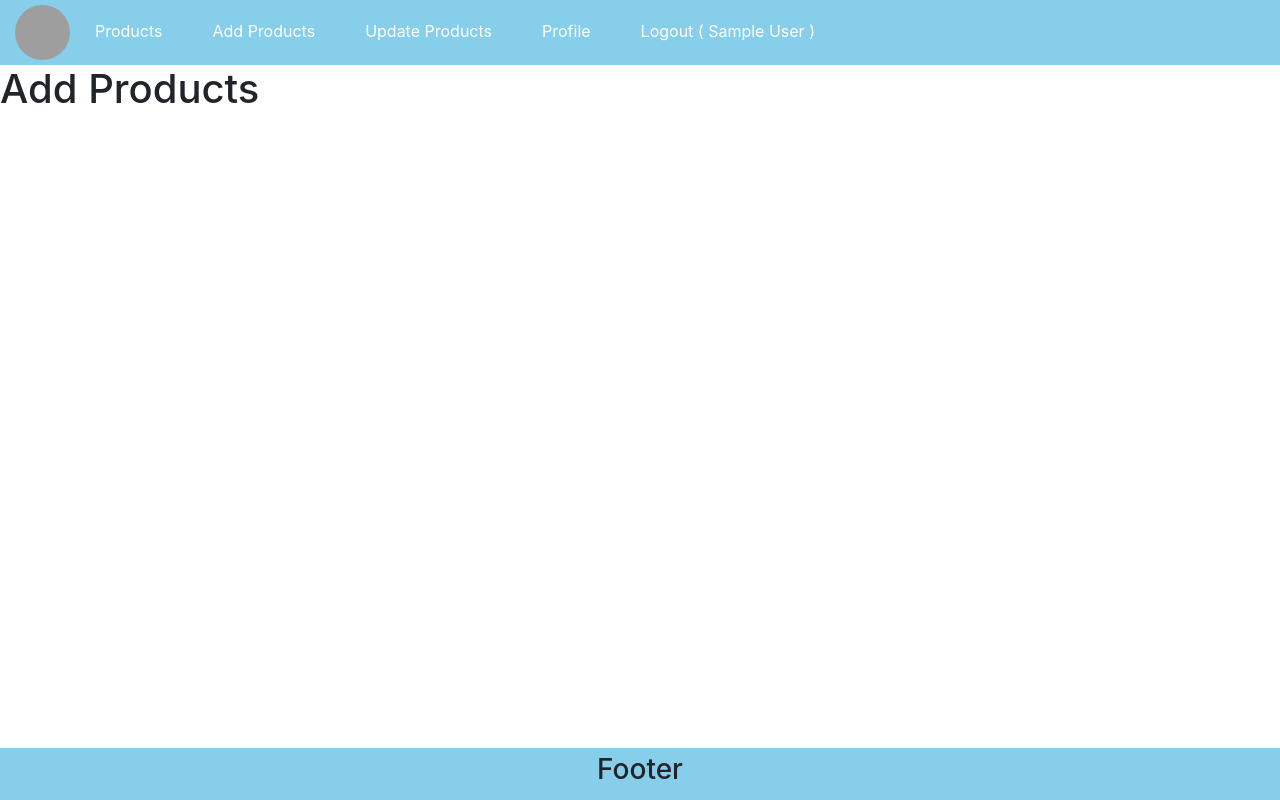
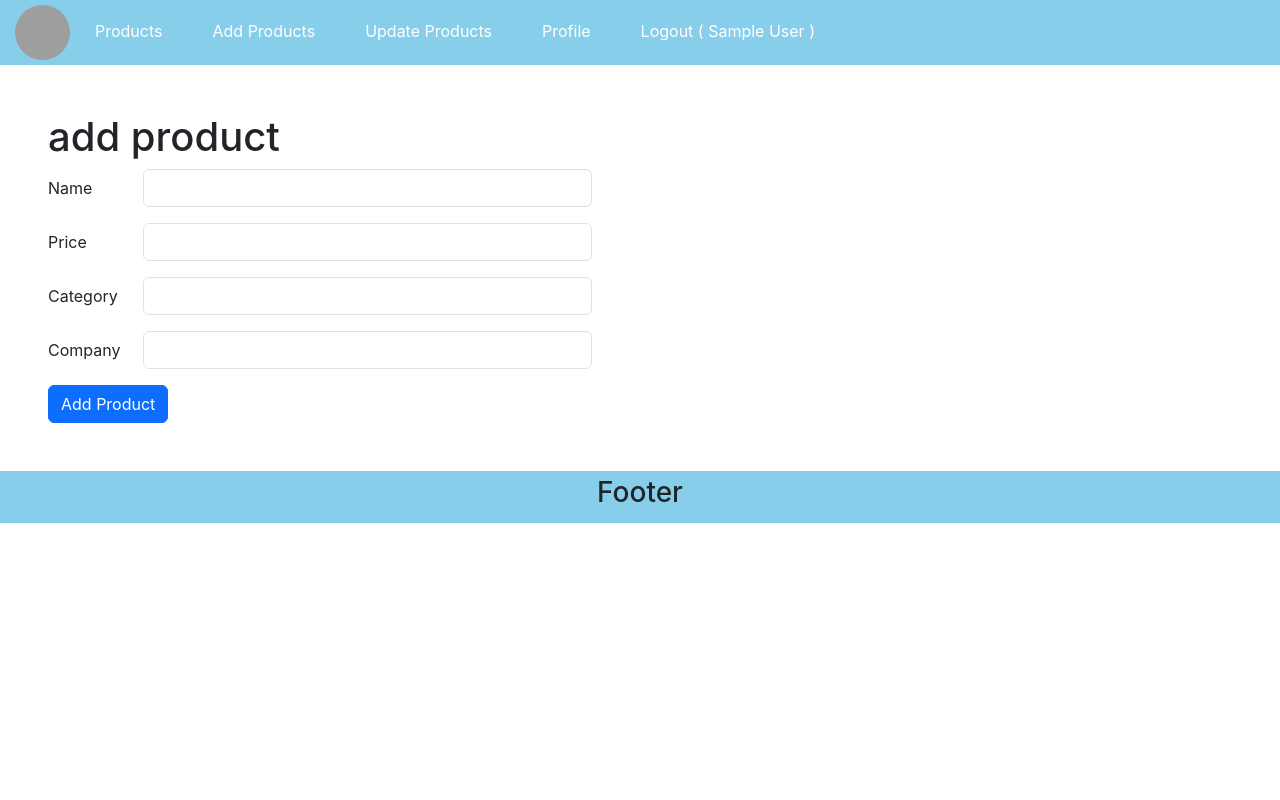
Before and after one commit to UtsavSavani415/MERN-stack, a React (Create React App) app in the folder front_end/: page /add in a window 1280 px wide. Built offline with nearby package versions, Linux system fonts and the light colour scheme; sample sign-in values are in the browser's storage; grey boxes are pictures that could not be loaded.

Commit message:
product listing api created

```diff
--- a/front_end/src/App.css
+++ b/front_end/src/App.css
@@ -3,9 +3,8 @@
 }
 
 .footer {
-  position: absolute;
+  position: relative;
   padding: 5px;
-  margin-top: 100px;
   bottom: 0;
   background-color: skyblue;
   width: 100%;
--- a/front_end/src/App.js
+++ b/front_end/src/App.js
@@ -5,7 +5,8 @@ import Footer from "./components/Footer";
 import SignUp from "./components/SignUp";
 import PrivateComponent from "./components/PrivateComponent";
 import Login from "./components/Login";
-
+import AddProduct from "./components/AddProduct";
+import ProductList from "./components/ProductList";
 
 function App() {
   return (
@@ -14,10 +15,9 @@ function App() {
         <BrowserRouter>
           <NavBar />
           <Routes>
-
-            <Route element={<PrivateComponent />} >
-              <Route path="/" element={<h1>Products</h1>} />
-              <Route path="/add" element={<h1>Add Products</h1>} />
+            <Route element={<PrivateComponent />}>
+              <Route path="/" element={<ProductList />} />
+              <Route path="/add" element={<AddProduct />} />
               <Route path="/update" element={<h1>Update Products</h1>} />
               <Route path="/logout" element={<h1>Logged out</h1>} />
               <Route path="/profile" element={<h1>Profile</h1>} />
@@ -25,7 +25,6 @@ function App() {
 
             <Route path="/signup" element={<SignUp />} />
             <Route path="/login" element={<Login />} />
-
           </Routes>
         </BrowserRouter>
         <Footer />
--- /dev/null
+++ b/front_end/src/components/AddProduct.js
@@ -0,0 +1,102 @@
+import React, { useState } from "react";
+
+function AddProduct(props) {
+  const [name, setName] = useState("");
+  const [price, setPrice] = useState("");
+  const [category, setCategory] = useState("");
+  const [company, setCompany] = useState("");
+  const [error, setError] = useState(false);
+
+  const addProduct = async () => {
+    if (!name || !price || !company || !category) {
+      setError(true);
+      return false;
+    }
+
+    const userId = JSON.parse(localStorage.getItem("user"))._id;
+
+    const result = fetch("http://localhost:5000/add-product", {
+      method: "post",
+      body: JSON.stringify({ name, price, category, company, userId }),
+      headers: {
+        "Content-type": "application/json",
+      },
+    });
+    console.log("====================================");
+    console.log(await result);
+    console.log(userId);
+  };
+
+  return (
+    <div className="p-5 col-6">
+      <h1>add product</h1>
+
+      <div className="row mb-3">
+        <label className="col-sm-2 col-form-label">Name</label>
+        <div className="col-sm-10">
+          <input
+            type="name"
+            className="form-control"
+            onChange={(e) => {
+              setName(e.target.value);
+            }}
+          />
+          {error && !name && (
+            <span className="text-danger">Enter valid name</span>
+          )}
+        </div>
+      </div>
+      <div className="row mb-3">
+        <label className="col-sm-2 col-form-label">Price</label>
+        <div className="col-sm-10">
+          <input
+            type="number"
+            className="form-control"
+            onChange={(e) => {
+              setPrice(e.target.value);
+            }}
+          />
+          {error && !price && (
+            <span className="text-danger">Enter valid price</span>
+          )}
+        </div>
+      </div>
+      <div className="row mb-3">
+        <label className="col-sm-2 col-form-label">Category</label>
+        <div className="col-sm-10">
+          <input
+            type="name"
+            className="form-control"
+            onChange={(e) => {
+              setCategory(e.target.value);
+            }}
+          />
+          {error && !category && (
+            <span className="text-danger">Enter valid category</span>
+          )}
+        </div>
+      </div>
+      <div className="row mb-3">
+        <label className="col-sm-2 col-form-label">Company</label>
+        <div className="col-sm-10">
+          <input
+            type="name"
+            className="form-control"
+            onChange={(e) => {
+              setCompany(e.target.value);
+            }}
+          />
+          {error && !company && (
+            <span className="text-danger">Enter valid company</span>
+          )}
+        </div>
+      </div>
+
+      <button type="submit" className="btn btn-primary" onClick={addProduct}>
+        Add Product
+      </button>
+    </div>
+  );
+}
+
+export default AddProduct;
--- /dev/null
+++ b/front_end/src/components/ProductList.js
@@ -0,0 +1,64 @@
+import React, { useEffect, useState } from "react";
+
+function ProductList(props) {
+  const [products, setProducts] = useState([]);
+
+  useEffect(() => {
+    getProducts();
+  }, []);
+
+  const getProducts = async () => {
+    let result = await fetch("http://localhost:5000/products");
+    result = await result.json();
+    setProducts(result);
+  };
+
+  const deleteProduct = async (id) => {
+    console.log(id);
+    let result = await fetch(`http://localhost:5000/product/${id}`, {
+      method: "delete",
+    });
+    result = await result.json();
+    if (result) {
+      getProducts();
+    }
+    console.log("result of deletion", result);
+  };
+  console.log(products);
+  return (
+    <>
+      <div className="m-5 d-flex flex-column align-items-center justify-content-center">
+        <h3 className="d-flex justify-content-center">Product list</h3>
+
+        {products.map((item, index) => (
+          <>
+            <div className="card mb-4 col-4" key={item._id}>
+              <img
+                src="https://d23qowwaqkh3fj.cloudfront.net/wp-content/uploads/2022/03/placeholder.png"
+                className="card-img-top"
+                alt="..."
+              />
+              <div className="card-body">
+                <div className="d-flex justify-content-between">
+                  <h4 className="card-title">{item.name}</h4>
+                  <h5 className="card-title text-success">{item.price} rs</h5>
+                </div>
+                <h5 className="card-title">Brand:- {item.company}</h5>
+                <h5 className="card-title">Category:- {item.category}</h5>
+              </div>
+              <button
+                onClick={() => deleteProduct(item._id)}
+                type="button"
+                className="btn btn-danger"
+              >
+                Delete
+              </button>
+            </div>
+          </>
+        ))}
+      </div>
+    </>
+  );
+}
+
+export default ProductList;
```
Also changed, not shown: 2 other files (tests, documents, lock files or other folders).
